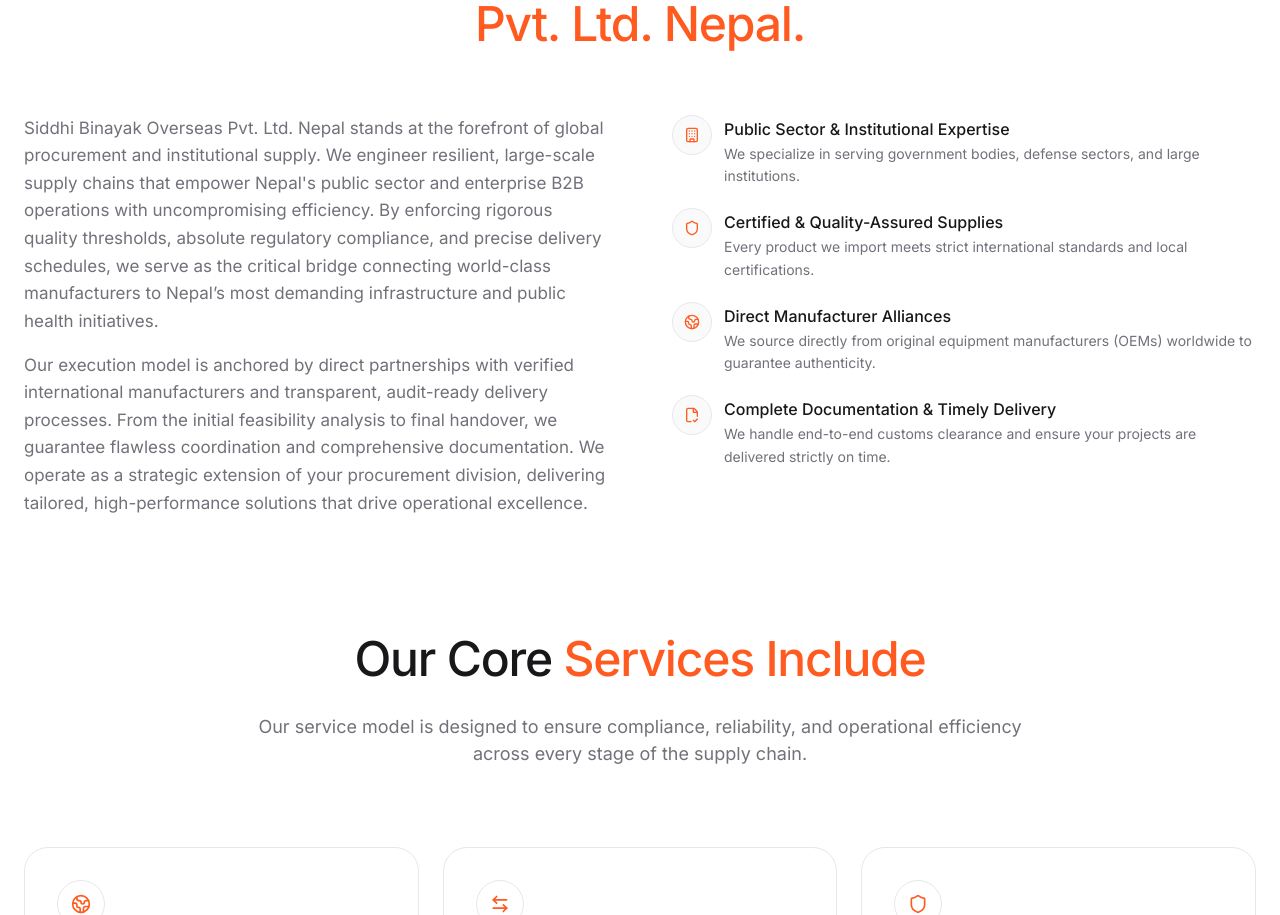
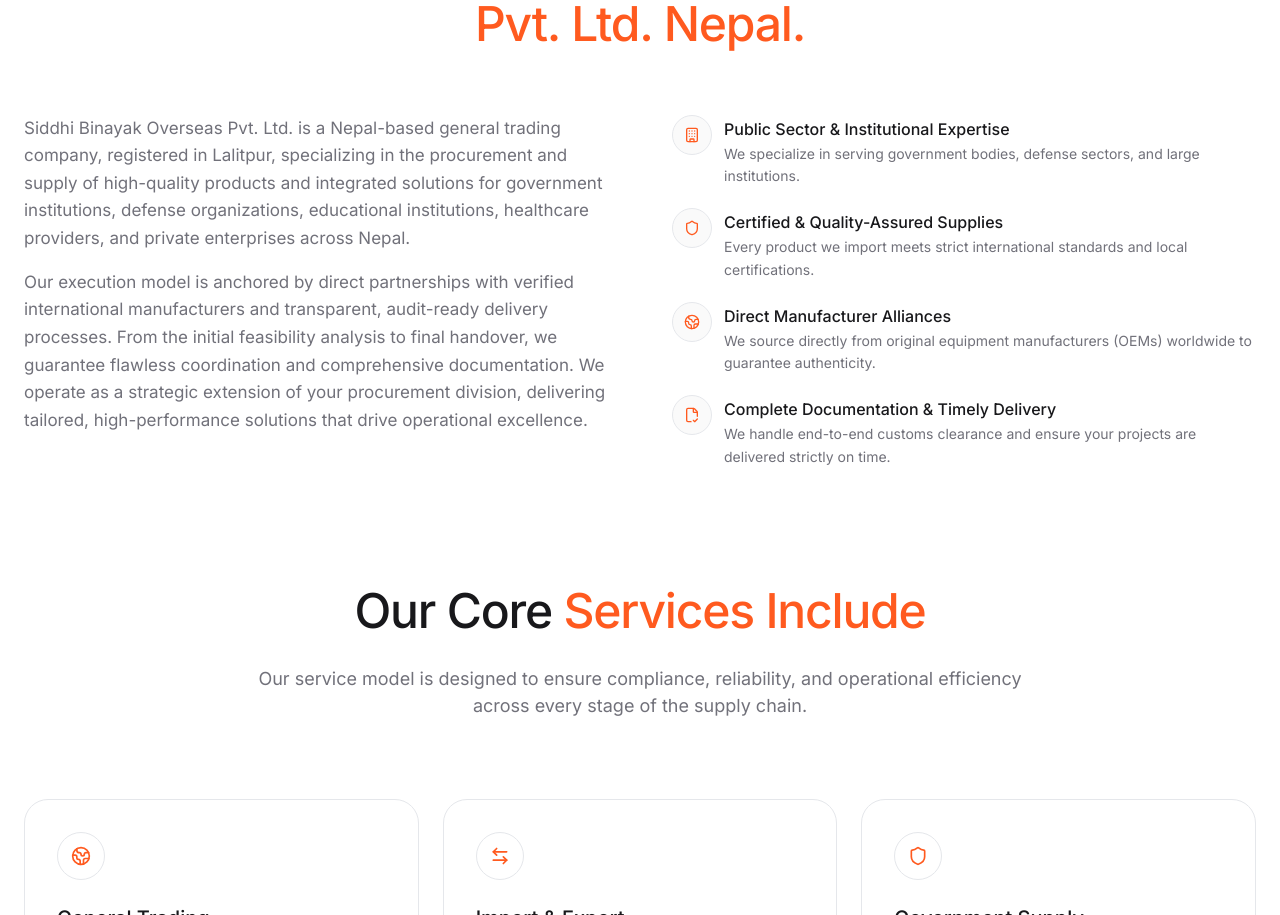
Before and after one commit to rajanthakulla/siddhi-binayak, a Next.js app: page / in a window 1280 px wide. Shown: the part 1071-1986 px from the top of the page. Built offline with nearby package versions, Linux system fonts and the light colour scheme.

Commit message:
Update About paragraph with exact text provided by user

```diff
--- a/src/app/about/page.tsx
+++ b/src/app/about/page.tsx
@@ -24,7 +24,7 @@
             <span className="text-accent-primary">since 2012.</span>
           </h1>
           <p className="font-sans text-[18px] text-text-secondary leading-relaxed max-w-2xl mt-4">
-            Siddhi Binayak Overseas Pvt. Ltd. Nepal is a Lalitpur-registered general trading company serving Nepal&apos;s government institutions, defense agencies, educational bodies, healthcare facilities, and private enterprises.
+            Siddhi Binayak Overseas Pvt. Ltd. is a Nepal-based general trading company, registered in Lalitpur, specializing in the procurement and supply of high-quality products and integrated solutions for government institutions, defense organizations, educational institutions, healthcare providers, and private enterprises across Nepal.
           </p>
         </div>
 
--- a/src/app/page.tsx
+++ b/src/app/page.tsx
@@ -250,7 +250,7 @@
               <div className="flex flex-col gap-6">
                 <div className="flex flex-col gap-4 font-sans text-[17px] text-text-secondary leading-relaxed">
                   <p>
-                    Siddhi Binayak Overseas Pvt. Ltd. Nepal stands at the forefront of global procurement and institutional supply. We engineer resilient, large-scale supply chains that empower Nepal's public sector and enterprise B2B operations with uncompromising efficiency. By enforcing rigorous quality thresholds, absolute regulatory compliance, and precise delivery schedules, we serve as the critical bridge connecting world-class manufacturers to Nepal’s most demanding infrastructure and public health initiatives.
+                    Siddhi Binayak Overseas Pvt. Ltd. is a Nepal-based general trading company, registered in Lalitpur, specializing in the procurement and supply of high-quality products and integrated solutions for government institutions, defense organizations, educational institutions, healthcare providers, and private enterprises across Nepal.
                   </p>
                   <p>
                     Our execution model is anchored by direct partnerships with verified international manufacturers and transparent, audit-ready delivery processes. From the initial feasibility analysis to final handover, we guarantee flawless coordination and comprehensive documentation. We operate as a strategic extension of your procurement division, delivering tailored, high-performance solutions that drive operational excellence.
```
